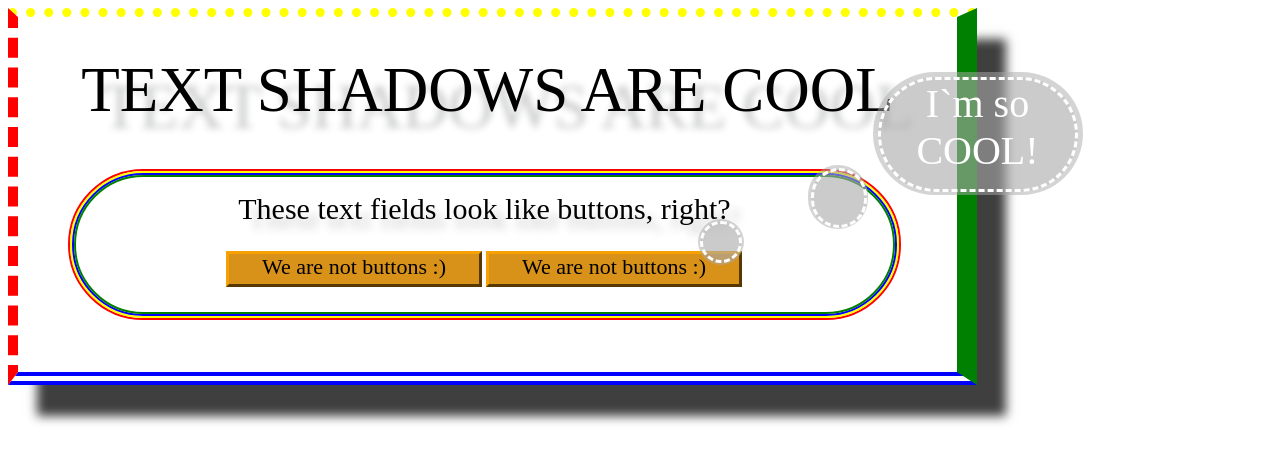
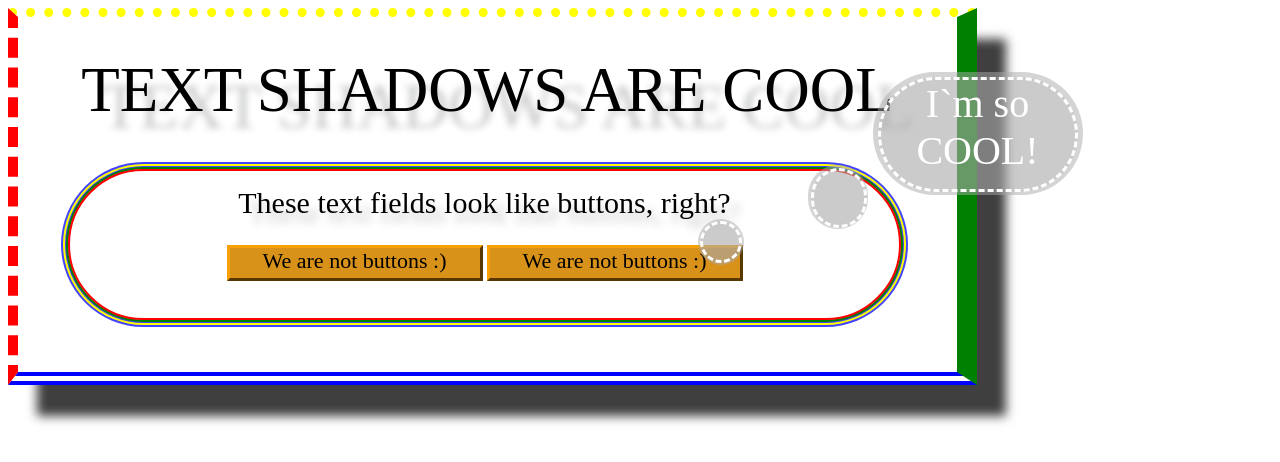
Before and after one commit to zontak/CSS, a plain HTML site: page Презентационни Тагове/TheJauntyTextField/TheJauntyTextField.html in a window 1280 px wide. Drawn offline with Linux system fonts and the light colour scheme.

Commit message:
Update..

```diff
--- a/Презентационни Тагове/TheJauntyTextField/TheJauntyTextField.html
+++ b/Презентационни Тагове/TheJauntyTextField/TheJauntyTextField.html
@@ -10,15 +10,9 @@
     <div class="BigDiv">
         <h1>TEXT SHADOWS ARE COOL</h1>
         <div class="insideDiv1">
-            <div class="insideDiv2">
-                <div class="insideDiv3">
-                    <div class="insideDiv4">
-                        <h2>These text fields look like buttons, right?</h2>
-                        <div class="notButtons">We are not buttons :)</div>
-                        <div class="notButtons">We are not buttons :)</div>
-                    </div>
-                </div>
-            </div>
+			<h2>These text fields look like buttons, right?</h2>
+			<div class="notButtons">We are not buttons :)</div>
+			<div class="notButtons">We are not buttons :)</div>
         </div>
     </div>
     <div class="firstDiv">
--- a/Презентационни Тагове/TheJauntyTextField/style.css
+++ b/Презентационни Тагове/TheJauntyTextField/style.css
@@ -15,32 +15,19 @@
             text-shadow: 20px 17px 7.5px #C9CACA;
         }
         .insideDiv1{
+			box-shadow:
+			0 0 0 2px #008000,
+			0 0 0 3px #4343ff,
+			0 0 0 5px #ffff00,
+			0 0 0 7px #4343ff;
             width: 829px;
             height: 147px;
             border: 2px solid red;
             border-radius: 388px;
             margin-left: 50px;
+			text-align: center;
         }
-        .insideDiv2{
-            width: 825px;
-            height: 143px;
-            border: 2px solid yellow;
-            border-radius: 388px;
-        }
-        .insideDiv3{
-            width: 821px;
-            height: 139px;
-            border: 2px solid blue;
-            border-radius: 388px;
-        }
-        .insideDiv4{
-            width: 817px;
-            height: 135px;
-            border: 2px solid green;
-            border-radius: 388px;
-        }
-        body div div div div div h2{
-            text-align: center;
+        body div div h2{
             font-size: 30px;
             margin-top: 15px;
             font-weight: 200;
@@ -56,7 +43,6 @@
             background-color: #D8921A;
             border-color: #F7A105 #AB6E00 #AB6E00 #F7A105;
             position: relative;
-            left: 150px;
         }
         .firstDiv{
             width: 210px;
```
